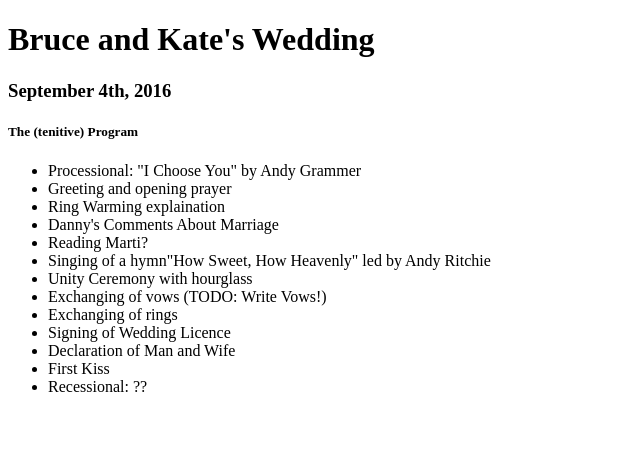
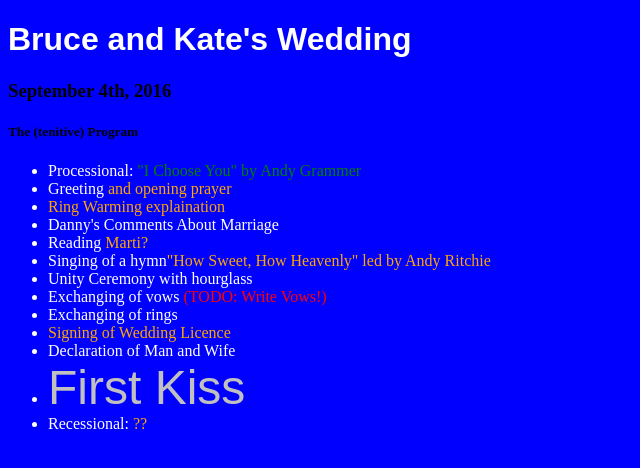
Before and after one commit to KateRamsey/MyFirstWebsite, a plain HTML site: page index.html in a window 1280 px wide. Shown: the whole page, without its empty margins (0-640 px from the left). Drawn offline with Linux system fonts and the light colour scheme; the site is published under a folder, as on GitHub Pages, so addresses that start at the root find nothing.

Commit message:
Update index.html

```diff
--- a/index.html
+++ b/index.html
@@ -1,7 +1,7 @@
 <!DOCTYPE html>
 <html>
 <head>
-  <link rel="stylesheet" type="text/css" href="/MyFirstWebsite/mystylesheet.css">
+  <link rel="stylesheet" type="text/css" href="mystylesheet.css">
 <title>
 Kate's Wedding Program
 </title>
```
